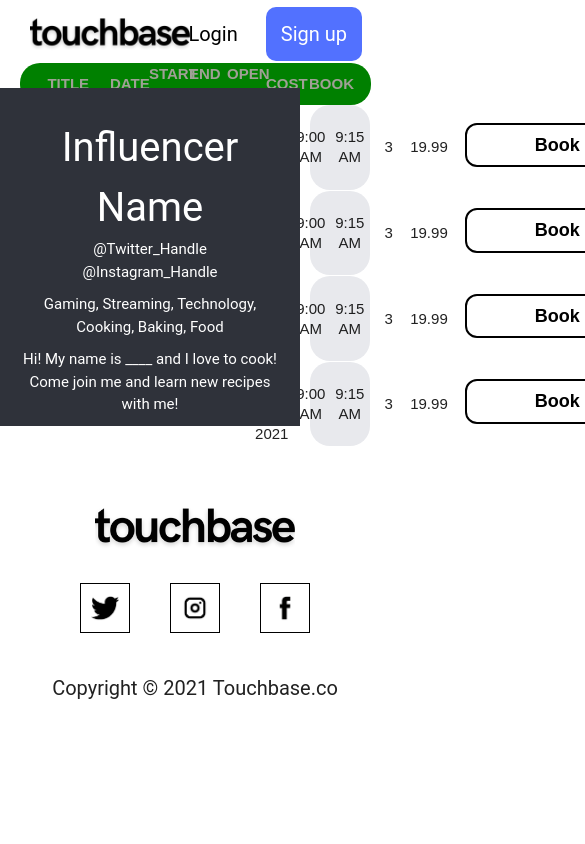
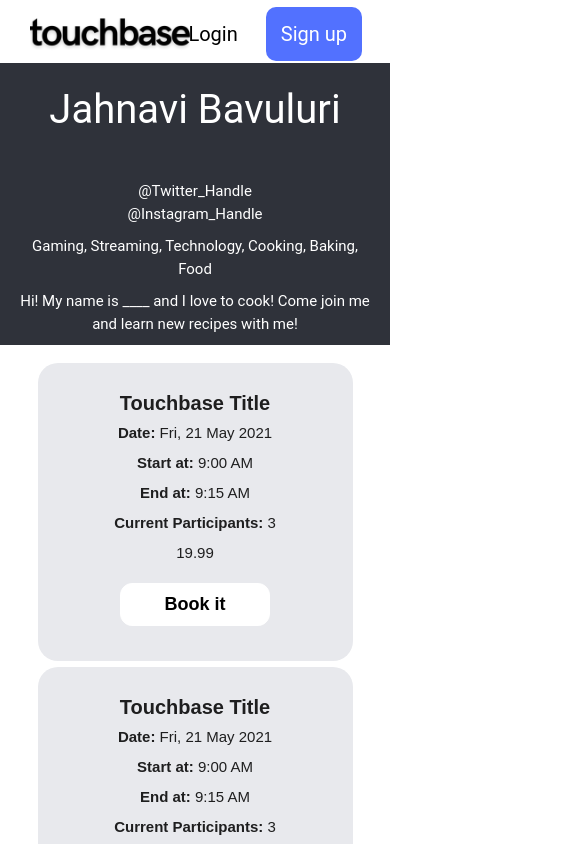
Before and after one commit to jahnavibavuluri/touchbase-react, a React (Create React App) app in the folder touchbase-react/: page /seller/1/iterations/1 in a window 390 px wide. Shown: the top 844 px of the page, 585 px wide, since content can reach past the window. Built offline with nearby package versions, Linux system fonts and the light colour scheme.

Commit message:
iterations page styled for mobile version

```diff
--- a/touchbase-react/src/components/InfluencerTouchbases/InfluencerTouchbases.css
+++ b/touchbase-react/src/components/InfluencerTouchbases/InfluencerTouchbases.css
@@ -39,6 +39,7 @@
   text-align: left;
   margin-left: 20px;
   margin-right: 20px;
+  margin-bottom: 20px;
 }
 
 .seller-handles {
--- a/touchbase-react/src/components/Iterations/Booking.css
+++ b/touchbase-react/src/components/Iterations/Booking.css
@@ -1,4 +1,4 @@
-.ind-content {
+.ind-content-booking {
   //display: flex;
   height: 10vh;
   align-items: center;
@@ -16,12 +16,12 @@
   animation-fill-mode: both;
 }
 
-.ind-content > div {
+.ind-content-booking > div {
   margin-right: 5%;
   margin-left: 5%;
 }
 
-.ind-book-button {
+.ind-book-button-booking {
   color: black;
   background-color: white;
   font-size: 18px;
@@ -31,14 +31,17 @@
   padding: 10px 20px;
   font-family: "HelveticaNeue-Light", sans-serif;
   border: 1px solid white;
-  width: 200px;
-  border: 2px solid black;
+  width: 150px;
   font-weight: 600;
 }
 
-.ind-title {
+.ind-title-booking {
   font-weight: 600;
   font-size: 20px;
+}
+
+.ind-meeting-booking-heading {
+  display: none;
 }
 
 @keyframes slideInTop {
@@ -60,6 +63,25 @@
 
   to {
     transform: translate3d(0, 0, 0);
+  }
+}
+
+@media screen and (max-width: 1500px) {
+
+  .ind-content-booking {
+    //background-color: pink;
+    display: block;
+    width: auto;
+    height: auto;
+    padding: 20px;
+  }
+  .ind-content-booking > div {
+    padding-top: 10px;
+  }
+
+  .ind-meeting-booking-heading {
+    display: inline;
+    font-weight: 600;
   }
 }
 
--- a/touchbase-react/src/components/Iterations/Booking.js
+++ b/touchbase-react/src/components/Iterations/Booking.js
@@ -10,34 +10,34 @@
   let cost = "19.99"
 
   return (
-    <div className="ind-content">
+    <div className="ind-content-booking">
 
-      <div className="ind-title">
+      <div className="ind-title-booking">
         Touchbase Title {/*props.title*/}
       </div>
 
-      <div className="ind-date">
-        {date}{/*props.date*/}
+      <div className="ind-date-booking">
+        <div className="ind-meeting-booking-heading">Date: </div>{date}{/*props.date*/}
       </div>
 
-      <div className="ind-start-time">
-        {startTime}{/*props.startTime*/}
+      <div className="ind-start-time-booking">
+        <div className="ind-meeting-booking-heading">Start at: </div>{startTime}{/*props.startTime*/}
       </div>
 
-      <div className="ind-end-time">
-        {endTime}{/*props.endTime*/}
+      <div className="ind-end-time-booking">
+        <div className="ind-meeting-booking-heading">End at: </div>{endTime}{/*props.endTime*/}
       </div>
 
-      <div className="ind-current-part">
-        {spotsOpen}{/*props.customers*/}
+      <div className="ind-current-part-booking">
+        <div className="ind-meeting-booking-heading">Current Participants: </div>{spotsOpen}{/*props.customers*/}
       </div>
 
-      <div className="ind-current-cost">
+      <div className="ind-current-cost-booking">
         {cost}{/*props.customers*/}
       </div>
 
-      <div className="ind-join">
-        <button className="ind-book-button">Book it</button>
+      <div className="ind-join-booking">
+        <button className="ind-book-button-booking">Book it</button>
       </div>
 
     </div>
--- a/touchbase-react/src/components/Iterations/Iterations.css
+++ b/touchbase-react/src/components/Iterations/Iterations.css
@@ -4,10 +4,7 @@
   //background-color: yellow;
   //margin-left: 100px;
   //margin-top: 50px;
-}
-
-.main-content-responsive {
-
+  margin-left: 220px;
 }
 
 .influencer-name {
@@ -31,20 +28,21 @@
 }
 
 .influencer-left-side-info-iteration {
-  background-color: #2f323a;
   z-index: 1;
   top: 0;
-  margin-top: 88px;
-  padding-top: 30px;
-  position: absolute;
+  background: #2f323a;
+  //margin-top: 70px;
+  padding-top: 80px;
+  position: fixed;
   left: 0;
-  width: 300px;
+  width: 220px;
   //width: 10%;
-  //height: 100%;
+  height: 100%;
   transition: 0.5s;
   transition-property: left;
   overflow-y: auto;
   color: white;
+  //margin-top: 80px;
 }
 
 /*.bookings {
@@ -59,15 +57,19 @@
   font-family: "HelveticaNeue-Bold", sans-serif;
 }
 
-.ind-meet-content {
-  //background-color: red;
+.ind-meet-content-iterations {
+  //display: flex;
   height: 5vh;
   align-items: center;
   justify-content: center;
   text-align: center;
+  //margin-bottom: 10px;
+  //background-color: blue;
   border-radius: 20px;
   display: grid;
   grid-template: 5vh / 20vw 10vw 10vw 10vw 10vw 10vw 15vw ;
+  //margin-left: 13%;
+  margin-right: 1%;
   font-size: 15px;
   text-transform: uppercase;
   font-weight: 600;
@@ -84,6 +86,89 @@
 }
 
 .bookings {
-  margin-left: 310px;
+  margin-left: 20px;
   margin-right: 20px;
 }
+
+@media screen and (max-width: 1500px) {
+
+  .ind-meet-content-iterations {
+    display: none;
+  }
+
+}
+
+
+@media screen and (max-width: 900px) {
+
+  .bookings {
+    //background-color: red;
+    width: 90%;
+    margin-left: auto;
+    margin-right: auto;
+  }
+
+  .main-content {
+    margin-left: auto;
+    margin-right: auto;
+  }
+
+  .iterations-content {
+    //background-color: blue;
+    //background-color: gray;
+    margin-left: 20px;
+    margin-right: 20px;
+    //display: flex;
+    margin-top: 300px;
+  }
+
+  .influencer-left-side-info-iteration {
+    background: #2f323a;
+    width: 100%;
+    height: auto;
+    color: white;
+    display: grid;
+    grid-template-rows: 100px;
+    position: absolute;
+  }
+
+  .seller-categories {
+    font-size: 15px;
+    line-height: 1.5;
+    text-align: left;
+    margin-left: 20px;
+    //margin-top: 10px;
+    margin-right: 20px;
+    text-align: center;
+  }
+
+  .seller-name {
+    font-size: 40px;
+    //line-height: 1.5;
+    //margin-left: 20px;
+    //margin-right: 20px;
+    text-align: center;
+    //background-color: green;
+  }
+
+  .seller-handles {
+    font-size: 15px;
+    line-height: 1.5;
+    text-align: left;
+    margin-right: 20px;
+    margin-left: 20px;
+    text-align: center;
+  }
+
+  .seller-bio {
+    font-size: 15px;
+    line-height: 1.5;
+    text-align: left;
+    margin-left: 20px;
+    margin-right: 20px;
+    margin-top: 10px;
+    margin-bottom: 10px;
+    text-align: center;
+  }
+
+}
--- a/touchbase-react/src/components/Iterations/Iterations.js
+++ b/touchbase-react/src/components/Iterations/Iterations.js
@@ -14,11 +14,13 @@
     <div className="header-footer">
       <Navbar />
 
+      <div className="iterations-content">
+
       <div className="influencer-left-side-info-iteration">
         {/*<a href='/'>
           <img src={logo} width="200" height="60"/>
         </a>*/}
-        <div className="seller-name">Influencer Name</div>
+        <div className="seller-name">Jahnavi Bavuluri</div>
         <div className="seller-handles">@Twitter_Handle</div>
         <div className="seller-handles">@Instagram_Handle</div>
         <div className="seller-categories">
@@ -33,7 +35,7 @@
 
         <div className="main-content">
           <div className="main-content-responsive">
-            <div className="ind-meet-content">
+            <div className="ind-meet-content-iterations">
 
               <div className="ind-meet-title">
                 Title
@@ -86,6 +88,7 @@
           </div>
         </div>
 
+        </div>
 
       <Footer/>
     </div>
--- a/touchbase-react/src/components/Meetings/IndividualMeetingNew.css
+++ b/touchbase-react/src/components/Meetings/IndividualMeetingNew.css
@@ -32,13 +32,16 @@
   font-family: "HelveticaNeue-Light", sans-serif;
   border: 1px solid white;
   width: 100px;
-  border: 2px solid black;
   font-weight: 600;
 }
 
 .ind-title {
   font-weight: 600;
   font-size: 20px;
+}
+
+.ind-meeting-upcoming-heading {
+  display: none;
 }
 
 @keyframes slideInTop {
@@ -62,3 +65,21 @@
     transform: translate3d(0, 0, 0);
   }
 }
+
+@media screen and (max-width: 1100px) {
+  .ind-content {
+    //background-color: pink;
+    display: block;
+    width: auto;
+    height: auto;
+    padding: 20px;
+  }
+  .ind-content > div {
+    padding-top: 10px;
+  }
+
+  .ind-meeting-upcoming-heading {
+    display: inline;
+    font-weight: 600;
+  }
+}
--- a/touchbase-react/src/components/Meetings/IndividualMeetingUpcoming.js
+++ b/touchbase-react/src/components/Meetings/IndividualMeetingUpcoming.js
@@ -20,19 +20,19 @@
       </div>
 
       <div className="ind-current-part">
-        {props.customers}
+        <div className="ind-meeting-upcoming-heading">Current Participants: </div>{props.customers}
       </div>
 
       <div className="ind-date">
-        {props.date}
+        <div className="ind-meeting-upcoming-heading">Date: </div>{props.date}
       </div>
 
       <div className="ind-start-time">
-        {props.startTime}
+        <div className="ind-meeting-upcoming-heading">Start at: </div>{props.startTime}
       </div>
 
       <div className="ind-end-time">
-        {props.endTime}
+        <div className="ind-meeting-upcoming-heading">End at: </div>{props.endTime}
       </div>
 
       <div className="ind-join">
--- a/touchbase-react/src/components/Meetings/IndividualMeetingsPast.css
+++ b/touchbase-react/src/components/Meetings/IndividualMeetingsPast.css
@@ -47,3 +47,21 @@
     transform: translate3d(0, 0, 0);
   }
 }
+
+@media screen and (max-width: 1100px) {
+  .ind-content-past {
+    //background-color: pink;
+    display: block;
+    width: auto;
+    height: auto;
+    padding: 20px;
+  }
+  .ind-content-past > div {
+    padding-top: 10px;
+  }
+
+  .ind-meeting-past-heading {
+    display: inline;
+    font-weight: 600;
+  }
+}
--- a/touchbase-react/src/components/Meetings/IndividualMeetingsPast.js
+++ b/touchbase-react/src/components/Meetings/IndividualMeetingsPast.js
@@ -18,19 +18,19 @@
       </div>
 
       <div className="ind-part-past">
-        {props.customers}
+        <div className="ind-meeting-past-heading">Participants: </div>{props.customers}
       </div>
 
       <div className="ind-date-past">
-        {props.date}
+        <div className="ind-meeting-past-heading">Date: </div>{props.date}
       </div>
 
       <div className="ind-start-time-past">
-        {props.startTime}
+        <div className="ind-meeting-past-heading">Start at: </div>{props.startTime}
       </div>
 
       <div className="ind-end-time-past">
-        {props.endTime}
+        <div className="ind-meeting-past-heading">End at: </div>{props.endTime}
       </div>
 
     </div>
--- a/touchbase-react/src/components/Meetings/MeetingsNew.css
+++ b/touchbase-react/src/components/Meetings/MeetingsNew.css
@@ -66,7 +66,7 @@
   border-radius: 20px;
   display: grid;
   grid-template: 5vh / 20vw 10vw 10vw 10vw 10vw 10vw 15vw ;
-  margin-left: 12.5%;
+  margin-left: 13%;
   margin-right: 1%;
   font-size: 15px;
   text-transform: uppercase;
@@ -114,31 +114,36 @@
 @media screen and (max-width: 1100px) {
 
   .ind-meeting-content-upcoming {
-    background-color: blue;
+    //background-color: blue;
     width: 90%;
     margin-left: auto;
     margin-right: auto;
+    //display: flex;
+    margin-top: 50px;
   }
 
   .meet-heading {
-    background-color: red;
+    //background-color: red;
     width: 90%;
     margin-left: auto;
     margin-right: auto;
+
   }
 
   .meet-links {
-    background-color: yellow;
+    //background-color: yellow;
     width: 90%;
     margin-left: auto;
     margin-right: auto;
+    margin-top: 30px;
   }
 
   .ind-meet-content {
-    background-color: green;
+    //background-color: green;
     width: 90%;
     margin-left: auto;
     margin-right: auto;
+    display: none;
   }
 
 }
--- a/touchbase-react/src/components/Meetings/MeetingsPast.css
+++ b/touchbase-react/src/components/Meetings/MeetingsPast.css
@@ -111,3 +111,40 @@
     transform: translate3d(0, 0, 0);
   }
 }
+
+@media screen and (max-width: 1100px) {
+
+  .ind-meeting-content-past {
+    //background-color: blue;
+    width: 90%;
+    margin-left: auto;
+    margin-right: auto;
+    //display: flex;
+    margin-top: 50px;
+  }
+
+  .meet-heading-past {
+    //background-color: red;
+    width: 90%;
+    margin-left: auto;
+    margin-right: auto;
+
+  }
+
+  .meet-links-past {
+    //background-color: yellow;
+    width: 90%;
+    margin-left: auto;
+    margin-right: auto;
+    margin-top: 30px;
+  }
+
+  .ind-meet-content-past {
+    //background-color: green;
+    width: 90%;
+    margin-left: auto;
+    margin-right: auto;
+    display: none;
+  }
+
+}
```
